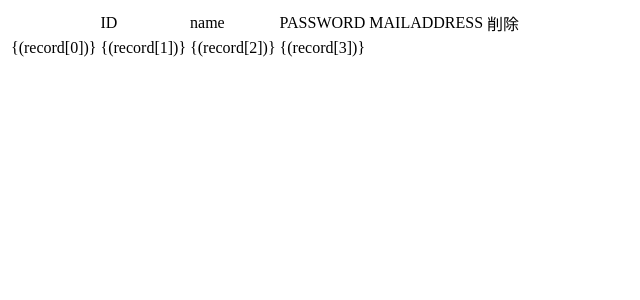
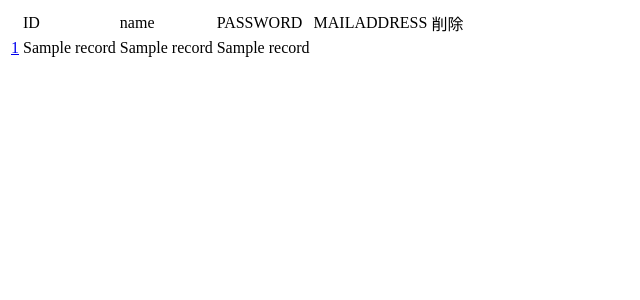
Before and after one commit to spring-nagoya/py23, a Flask app: template class/templates/delete_list.html in a window 1280 px wide. Shown: the top 300 px of the page, without its empty margins (0-640 px from the left). Run offline with Flask 3, Linux system fonts and the light colour scheme; the template is opened without the code that fills it: most values are stand-ins (such as "Sample title", 1, 10 or a date in 2020).

Commit message:
fix:delete

```diff
--- a/class/templates/delete_list.html
+++ b/class/templates/delete_list.html
@@ -1,30 +1,30 @@
 <!DOCTYPE html>
-<html lang="en">
+<html lang="ja">
+
 <head>
     <meta charset="UTF-8">
     <meta name="viewport" content="width=device-width, initial-scale=1.0">
     <title>Document</title>
 </head>
+
 <body>
     <table>
         <th>
-            <td>ID</td>
-            <td>name</td>
-            <td>PASSWORD</td>
-            <td>MAILADDRESS</td>
-            <td>削除</td>
+        <td>ID</td>
+        <td>name</td>
+        <td>PASSWORD</td>
+        <td>MAILADDRESS</td>
+        <td>削除</td>
         </th>
-        {%for record in records%}
+        {% for record in records %}
         <tr>
-            <td>{(record[0])}</td>
-            <td>{(record[1])}</td>
-            <td>{(record[2])}</td>
-            <td>{(record[3])}</td>
-            <td>
-                <a href="/delete/?id={(record[0])}"></a>
-            </td>
+            <td><a href="/delete/?id={(record[0])}">{{ record[0] }}</a></td>
+            <td>{{ record[1] }}</td>
+            <td>{{ record[2] }}</td>
+            <td>{{ record[3] }}</td>
         </tr>
-        {%endfor%}
+        {% endfor %}
     </table>
 </body>
+
 </html>
```
Also changed, not shown: class/delete.py (+14 -6 lines).
